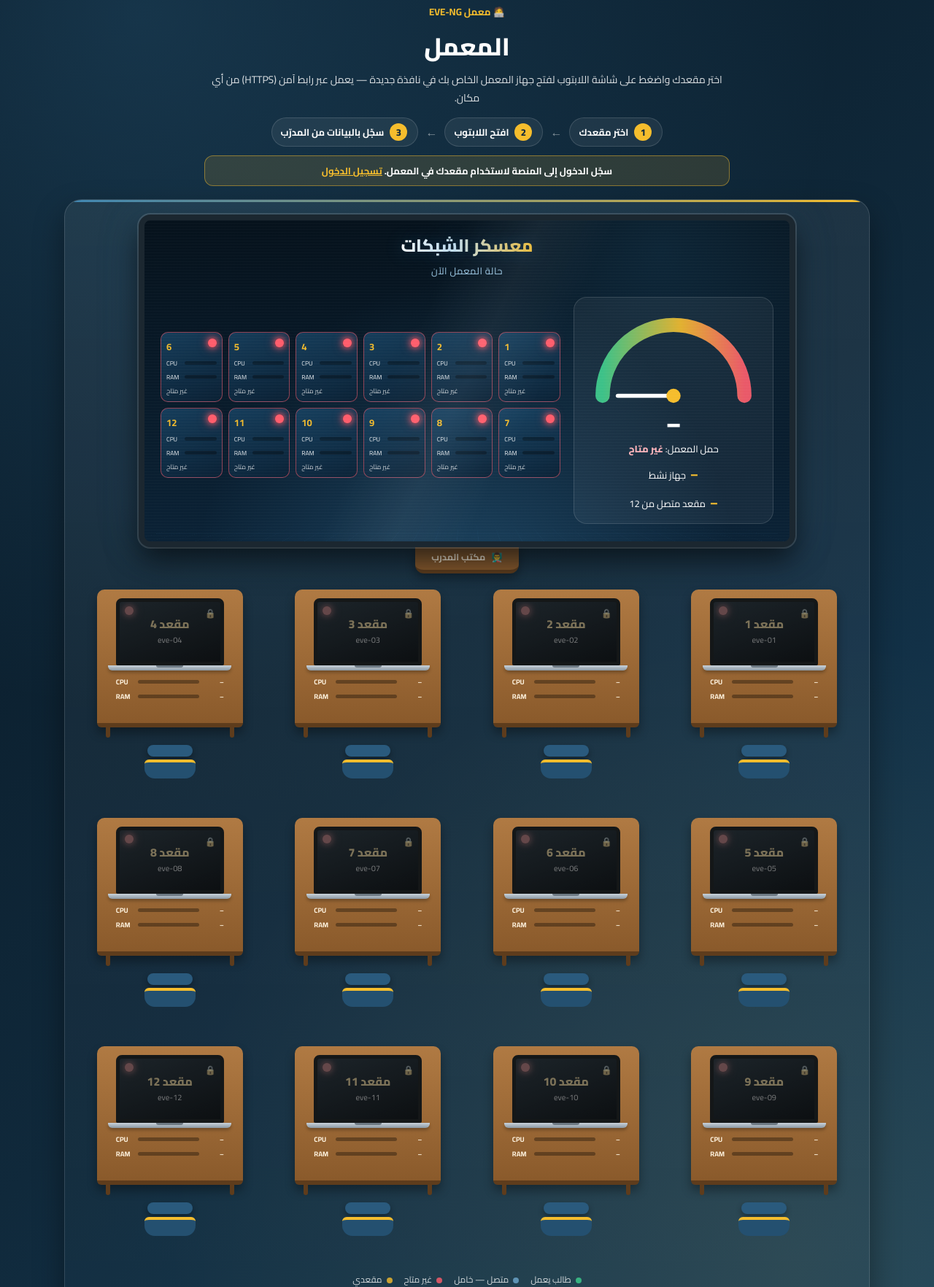
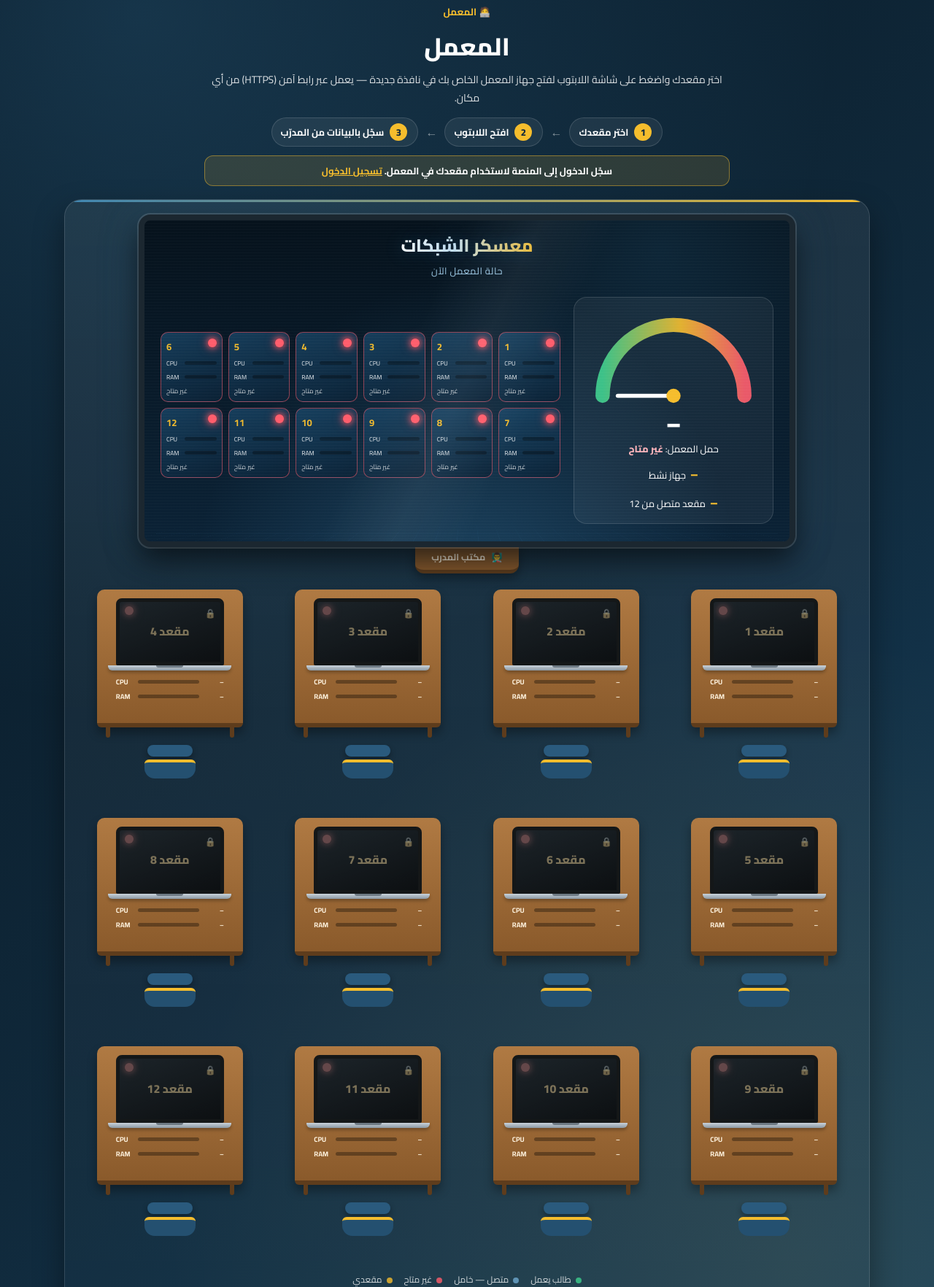
Before and after one commit to ahmedabadnet2026-ship-it/abad-exams, a PHP site: page /eve-classroom.html in a window 1280 px wide. Shown: the part 139-1903 px from the top of the page at 73% size. Run offline with PHP 8.4, Linux system fonts and the light colour scheme.

Commit message:
Lab wording: seats shown as 'مقعد N' (no EVE/EVE-NG or hostname) in lab code email, my-services titles, admin seat/service labels and eve-classroom text; labels 'اسم المستخدم'/'كلمة المرور'; no functional/URL changes

```diff
--- a/admin/seats.php
+++ b/admin/seats.php
@@ -50,7 +50,7 @@ abd_admin_top('مقاعد المعمل', $me);
 .sc h3{margin:0 0 6px;font-size:15px;display:flex;justify-content:space-between}.sc h3 span{color:var(--g);background:var(--n);border-radius:8px;padding:0 8px}
 .sc li{margin-bottom:6px}.sc ul{list-style:none;margin:0;padding:0;font-size:13px}.off{opacity:.55}</style>
 <div class="card solo">
-  <h1>💺 مقاعد معمل EVE-NG</h1>
+  <h1>💺 مقاعد المعمل</h1>
   <p class="mut">كل متدرب له مقعد واحد. بعد تسجيل دخوله إلى المنصة (نفس حساب الاختبارات) يفتح مقعده مباشرة من صفحة المعمل دون رمز إضافي. الأوقات بتوقيت الرياض.</p>
   <?php if ($flash): ?><div class="<?= $flash[1] ? 'err' : 'okm' ?>"><?=h($flash[0])?></div><?php endif; ?>
   <form class="f" method="post"><input type="hidden" name="csrf" value="<?=h($tok)?>"><input type="hidden" name="do" value="assign">
--- a/api/_mail.php
+++ b/api/_mail.php
@@ -115,11 +115,11 @@ function abd_mail_is_sender(string $to): bool {
   return false;
 }
 function abd_lab_code_mail(string $to, string $name, int $seat, string $code, ?array $cred): bool {
-  $rows = ['المقعد' => 'EVE ' . $seat . ' — eve' . $seat . '.abad-labs.com'];
-  if ($cred) { $rows['اسم المستخدم في EVE-NG'] = $cred['user']; $rows['كلمة المرور في EVE-NG'] = $cred['pass']; }
-  $html = abd_code_mail_html($name, 'المعمل', 'رمز تأكيد فتح <b>مقعد ' . $seat . '</b> في معمل EVE-NG. أدخله في صفحة المعمل، ثم سجّل الدخول إلى EVE-NG ببيانات مقعدك:', $code, $rows);
+  $rows = ['المقعد' => 'مقعد ' . $seat];
+  if ($cred) { $rows['اسم المستخدم'] = $cred['user']; $rows['كلمة المرور'] = $cred['pass']; }
+  $html = abd_code_mail_html($name, 'المعمل', 'رمز تأكيد فتح <b>مقعد ' . $seat . '</b> في المعمل. أدخله في صفحة المعمل، ثم سجّل الدخول ببيانات مقعدك:', $code, $rows);
   $text = "معهد شبكة آباد للتدريب — المعمل\nرمز فتح مقعد $seat: $code\n"
-    . ($cred ? "EVE-NG: {$cred['user']} / {$cred['pass']}\n" : '') . "ينتهي خلال 10 دقائق ويُستخدم مرة واحدة. لا تشاركه مع أحد.";
+    . ($cred ? "اسم المستخدم: {$cred['user']} / كلمة المرور: {$cred['pass']}\n" : '') . "ينتهي خلال 10 دقائق ويُستخدم مرة واحدة. لا تشاركه مع أحد.";
   return abd_smtp_send($to, 'رمز فتح مقعد المعمل ' . $seat . ': ' . $code, $html, $text);
 }
 
--- a/api/_services_lib.php
+++ b/api/_services_lib.php
@@ -22,7 +22,7 @@ const ABD_MATERIALS = [
   'nse4'          => ['title' => 'Fortinet NSE4 — Course Material',      'file' => 'nse4.pdf',          'mime' => 'application/pdf'],
   'rhcsa'         => ['title' => 'Red Hat RHCSA — Course Material',      'file' => 'rhcsa.pdf',         'mime' => 'application/pdf'],
 ];
-const ABD_ENT_KINDS = ['exam' => 'اختبار', 'material' => 'ماتريال', 'lab' => 'لاب (مقعد EVE)'];
+const ABD_ENT_KINDS = ['exam' => 'اختبار', 'material' => 'ماتريال', 'lab' => 'لاب (مقعد)'];
 
 function abd_material_dir(): string {
   $pos = strpos(__DIR__, '/public_html');
@@ -37,7 +37,7 @@ function abd_material_dir(): string {
 function abd_ent_refs(string $kind): array {
   if ($kind === 'exam') { $o = []; foreach (abd_exam_certs() as $id => $c) $o[$id] = $c['title']; return $o; }
   if ($kind === 'material') { $o = []; foreach (ABD_MATERIALS as $id => $m) $o[$id] = $m['title']; return $o; }
-  if ($kind === 'lab') { $o = []; for ($i = 1; $i <= ABD_LAB_SEATS; $i++) $o[(string)$i] = 'EVE ' . $i; return $o; }
+  if ($kind === 'lab') { $o = []; for ($i = 1; $i <= ABD_LAB_SEATS; $i++) $o[(string)$i] = 'مقعد ' . $i; return $o; }
   return [];
 }
 
@@ -64,6 +64,6 @@ function abd_services_of(array $u): array {
     $mats[] = ['id' => $id, 'title' => $m['title'], 'url' => 'api/material.php?id=' . rawurlencode($id)];
   $labs = [];
   foreach (abd_lab_seats_of((int)$u['id']) as $s)
-    $labs[] = ['id' => 'eve-' . $s, 'seat' => $s, 'title' => 'معمل EVE — المقعد ' . $s, 'url' => 'eve-classroom.html?seat=' . $s];
+    $labs[] = ['id' => 'eve-' . $s, 'seat' => $s, 'title' => 'المعمل — مقعد ' . $s, 'url' => 'eve-classroom.html?seat=' . $s];
   return ['exams' => $exams, 'materials' => $mats, 'labs' => $labs];
 }
--- a/eve-classroom.html
+++ b/eve-classroom.html
@@ -174,13 +174,13 @@ svg.path{position:absolute;inset:0;width:100%;height:100%;z-index:1}
 <script>
 var L=(function(){try{return localStorage.getItem("abad-lang")}catch(e){}})()||"ar";
 var S={inst:["معهد شبكة آباد للتدريب","ABAD Network Training Institute"],sec:["منصة المحاكاة العملية","Practical Simulation Platform"],back:["→ معسكر الشبكات","← Networking Camp"],
-kick:["🧑‍💻 معمل EVE-NG","🧑‍💻 EVE-NG Lab"],title:["المعمل","The Lab"],lead:["اختر مقعدك واضغط على شاشة اللابتوب لفتح جهاز المعمل الخاص بك في نافذة جديدة — يعمل عبر رابط آمن (HTTPS) من أي مكان.","Pick your seat and click the laptop screen to open your lab machine in a new tab — secure HTTPS link, works from anywhere."],
+kick:["🧑‍💻 المعمل","🧑‍💻 The Lab"],title:["المعمل","The Lab"],lead:["اختر مقعدك واضغط على شاشة اللابتوب لفتح جهاز المعمل الخاص بك في نافذة جديدة — يعمل عبر رابط آمن (HTTPS) من أي مكان.","Pick your seat and click the laptop screen to open your lab machine in a new tab — secure HTTPS link, works from anywhere."],
 s1:["اختر مقعدك","Pick your seat"],s2:["افتح اللابتوب","Open the laptop"],s3:["سجّل بالبيانات من المدرّب","Log in with your instructor's details"],
 camp:["معسكر الشبكات","Networking Bootcamp"],campsub:["حالة المعمل الآن","Live lab status"],goal:["Project","Project"],
 teacher:["مكتب المدرب","Instructor desk"],seat:["مقعد","Seat"],open:["افتح ←","Open →"],mine:["مقعدي","My seat"],pick:["هذا مقعدي","This is my seat"],
 gNoLogin:["سجّل الدخول إلى المنصة لاستخدام مقعدك في المعمل.","Log in to the platform to use your lab seat."],gLogin:["تسجيل الدخول","Log in"],gNoSeat:["لم يُعيَّن لك مقعد بعد. احجز مقعدًا في المعمل وسيفتح لك هنا تلقائيًا.","No seat assigned yet. Book a lab seat and it will open for you here."],gBook:["احجز مقعدًا","Book a seat"],
 gMine:["مقعدك هو رقم","Your seat is number"],gStaff:["دخول المدرّب: يمكنك فتح أي مقعد.","Instructor access: any seat."],gNotEnt:["أنت غير مسجَّل على المقعد رقم","You are not entitled to seat"],gMySeats:["مقاعدك المتاحة:","Your seats:"],eSender:["بريد حسابك هو بريد المرسِل الخاص بالمنصة؛ حدِّث بريد حسابك إلى بريدك الشخصي ثم أعد المحاولة.","Your account email is the platform sender mailbox; update it to your own email and retry."],eNoMail:["لا يوجد بريد إلكتروني صالح مسجَّل في حسابك.","No valid email on your account."],gNotMine:["هذا ليس مقعدك.","This is not your seat."],gHi:["مرحبًا","Hi"],gOut:["خروج","Log out"],
-oT:["دخول المعمل","Lab access"],cSend:["جارٍ إرسال رمز التأكيد إلى بريدك…","Sending a confirmation code to your email…"],cSent:["أرسلنا رمز تأكيد من 6 أرقام مع بيانات دخول EVE-NG لمقعدك إلى","We emailed a 6-digit confirmation code and your seat's EVE-NG login to"],cGo:["تأكيد وفتح المقعد","Confirm & open seat"],cRe:["إعادة إرسال الرمز","Resend code"],cOk:["تم التأكيد ✓ سجّل الدخول إلى EVE-NG باسم المستخدم:","Confirmed ✓ Sign in to EVE-NG as:"],cPw:["كلمة المرور في رسالة البريد.","The password is in the email."],cOpen:["افتح المقعد ←","Open seat →"],eWrong:["الرمز غير صحيح. المحاولات المتبقية:","Wrong code. Attempts left:"],eExp:["انتهت صلاحية الرمز — أعد الإرسال.","Code expired — resend."],eMail:["تعذّر إرسال البريد الآن، حاول لاحقًا.","Could not send the email now, try later."],eCode:["أدخل الرمز المكوّن من 6 أرقام.","Enter the 6-digit code."],oOpen:["جارٍ فتح مقعدك…","Opening your seat…"],oClose:["إغلاق","Close"],
+oT:["دخول المعمل","Lab access"],cSend:["جارٍ إرسال رمز التأكيد إلى بريدك…","Sending a confirmation code to your email…"],cSent:["أرسلنا رمز تأكيد من 6 أرقام مع بيانات دخول مقعدك إلى","We emailed a 6-digit confirmation code and your seat's login to"],cGo:["تأكيد وفتح المقعد","Confirm & open seat"],cRe:["إعادة إرسال الرمز","Resend code"],cOk:["تم التأكيد ✓ سجّل الدخول ببيانات مقعدك — اسم المستخدم:","Confirmed ✓ Sign in with your seat login — username:"],cPw:["كلمة المرور في رسالة البريد.","The password is in the email."],cOpen:["افتح المقعد ←","Open seat →"],eWrong:["الرمز غير صحيح. المحاولات المتبقية:","Wrong code. Attempts left:"],eExp:["انتهت صلاحية الرمز — أعد الإرسال.","Code expired — resend."],eMail:["تعذّر إرسال البريد الآن، حاول لاحقًا.","Could not send the email now, try later."],eCode:["أدخل الرمز المكوّن من 6 أرقام.","Enter the 6-digit code."],oOpen:["جارٍ فتح مقعدك…","Opening your seat…"],oClose:["إغلاق","Close"],
 eRate:["طلبات كثيرة، انتظر قليلًا ثم أعد المحاولة.","Too many requests, please wait and retry."],eNet:["تعذّر الاتصال، حاول مرة أخرى.","Connection failed, try again."],eSeat:["هذا المقعد غير مخصص لك.","This seat isn't assigned to you."],
 lgOk:["طالب يعمل","Student working"],lgIdle:["متصل — خامل","Online — idle"],lgBad:["غير متاح","Offline"],lab:["حمل المعمل","Lab load"],devs:["جهاز نشط","active devices"],online:["مقعد متصل من 12","seats online of 12"],na:["غير متاح","Unavailable"],low:["خفيف","Light"],mid:["متوسط","Moderate"],high:["مرتفع","High"],nodes:["أجهزة","nodes"],ld:["الحمل","Load"],lgMine:["مقعدي","My seat"],chk:["جارٍ الفحص…","Checking…"]};
 var MS='<svg viewBox="0 0 24 24"><rect width="11" height="11"/><rect x="13" width="11" height="11"/><rect y="13" width="11" height="11"/><rect x="13" y="13" width="11" height="11"/></svg>';
@@ -193,7 +193,7 @@ var RM=matchMedia("(prefers-reduced-motion: reduce)").matches;
 var box=document.getElementById("seats"),MY=(function(){try{return +localStorage.getItem("abad-eve-seat")||0}catch(e){return 0}})();
 for(var n=1;n<=12;n++){var id="eve-"+(n<10?"0":"")+n,url="https://eve"+n+".abad-labs.com/";
  var d=document.createElement("div");d.className="seat"+(n==MY?" mine":"");d.style.setProperty("--i",n);d.dataset.n=n;
- d.innerHTML='<div class="desk"><div class="lap"><a class="scr" target="_blank" rel="noopener" href="'+url+'" data-seat="'+n+'" data-lab="eve"><i class="dot" data-n="'+n+'"></i><b><span data-t="seat"></span> '+n+'</b><small>'+id+'</small><span class="go"><span data-t="open"></span></span></a><div class="base"></div></div><div class="bars" data-n="'+n+'"><div class="bar">CPU<u><i class="c"></i></u><em class="cv">–</em></div><div class="bar">RAM<u><i class="m"></i></u><em class="mv">–</em></div></div><span class="act"></span></div><div class="chair" aria-hidden="true"><div class="s"></div><div class="bk"></div></div><span class="tag" data-t="mine"></span><button type="button" class="pick" data-t="pick"></button>';
+ d.innerHTML='<div class="desk"><div class="lap"><a class="scr" target="_blank" rel="noopener" href="'+url+'" data-seat="'+n+'" data-lab="eve"><i class="dot" data-n="'+n+'"></i><b><span data-t="seat"></span> '+n+'</b><small></small><span class="go"><span data-t="open"></span></span></a><div class="base"></div></div><div class="bars" data-n="'+n+'"><div class="bar">CPU<u><i class="c"></i></u><em class="cv">–</em></div><div class="bar">RAM<u><i class="m"></i></u><em class="mv">–</em></div></div><span class="act"></span></div><div class="chair" aria-hidden="true"><div class="s"></div><div class="bk"></div></div><span class="tag" data-t="mine"></span><button type="button" class="pick" data-t="pick"></button>';
  box.appendChild(d)}
 function setMine(n){MY=n;try{localStorage.setItem("abad-eve-seat",n)}catch(e){}document.querySelectorAll(".seat").forEach(function(s){s.classList.toggle("mine",+s.dataset.n==n)})}
 box.addEventListener("click",function(e){var a=e.target.closest&&e.target.closest("a.scr");if(a){if(gclick(+a.dataset.seat)){e.preventDefault();return}setMine(+a.dataset.seat);if(window.abadLabPing)window.abadLabPing("eve");return}
```
